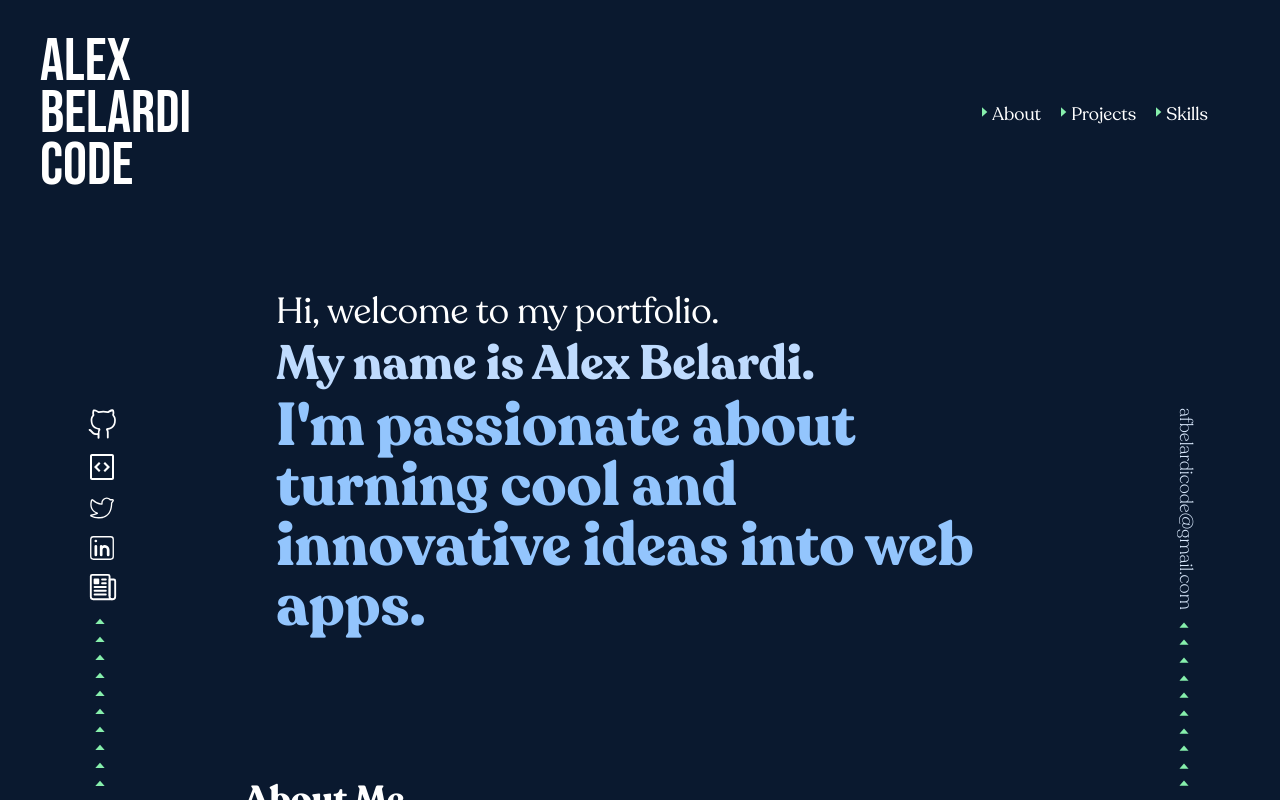
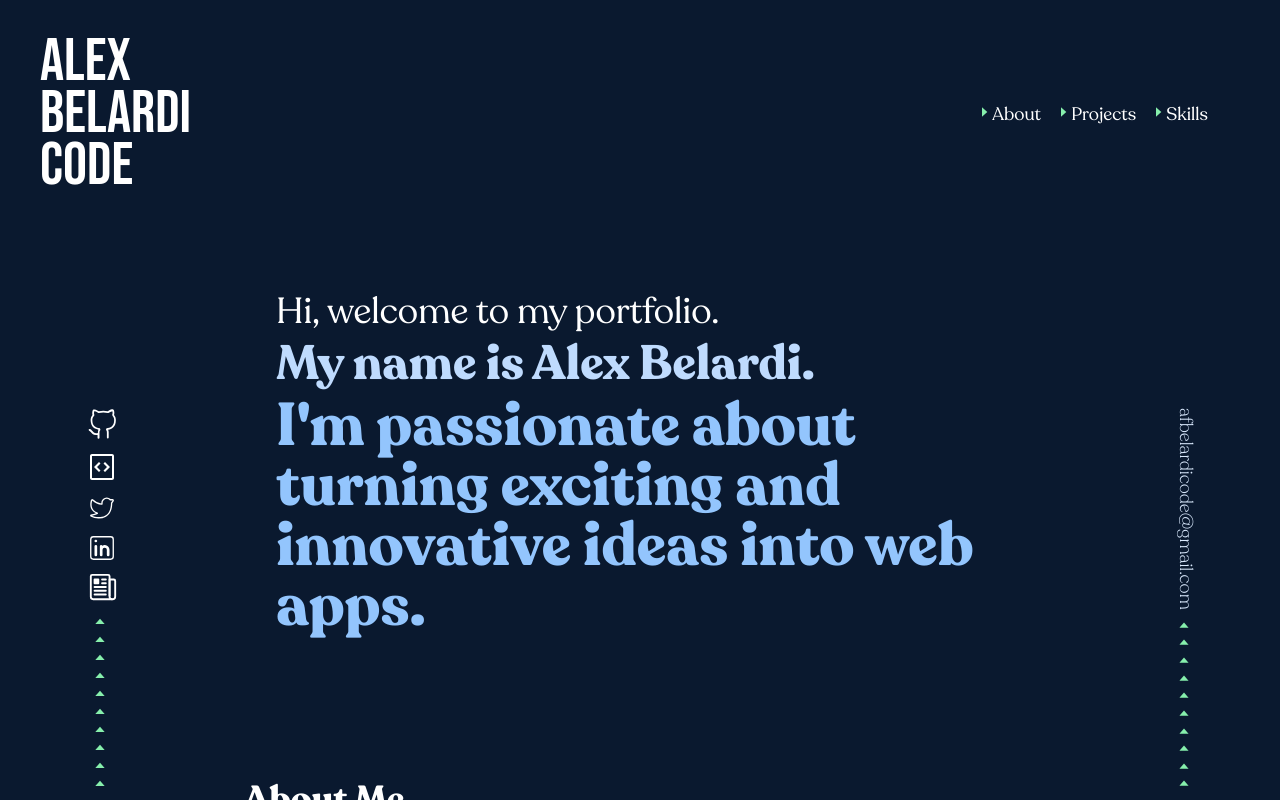
Before and after one commit to afbelardi/new-portfolio, a Next.js app: page / in a window 1280 px wide. Built offline with nearby package versions, Linux system fonts and the light colour scheme.

Commit message:
changed a word in intro

```diff
--- a/src/components/Intro.js
+++ b/src/components/Intro.js
@@ -6,7 +6,7 @@ export default function Intro() {
             <section className="flex flex-col w-full md:w-5/6 md:ml-28 xl:ml-48 lg:ml-32">
                 <h1 className="p-2 ml-8 text-lg text-white md:text-2xl lg:text-3xl xl:text-4xl font-recoleta-regular">Hi, welcome to my portfolio.</h1>
                 <h1 className="mb-2 ml-10 text-2xl text-blue-200 md:text-4xl lg:text-5xl xl:text-5xl font-recoleta-bold">My name is Alex Belardi.</h1>
-                <h1 className="w-4/5 ml-10 text-2xl text-blue-300 md:text-4xl lg:text-5xl xl:text-6xl font-recoleta-bold">I&apos;m passionate about turning cool and innovative ideas into web apps.</h1>
+                <h1 className="w-4/5 ml-10 text-2xl text-blue-300 md:text-4xl lg:text-5xl xl:text-6xl font-recoleta-bold">I&apos;m passionate about turning exciting and innovative ideas into web apps.</h1>
             </section>
         </div>
     )
```
